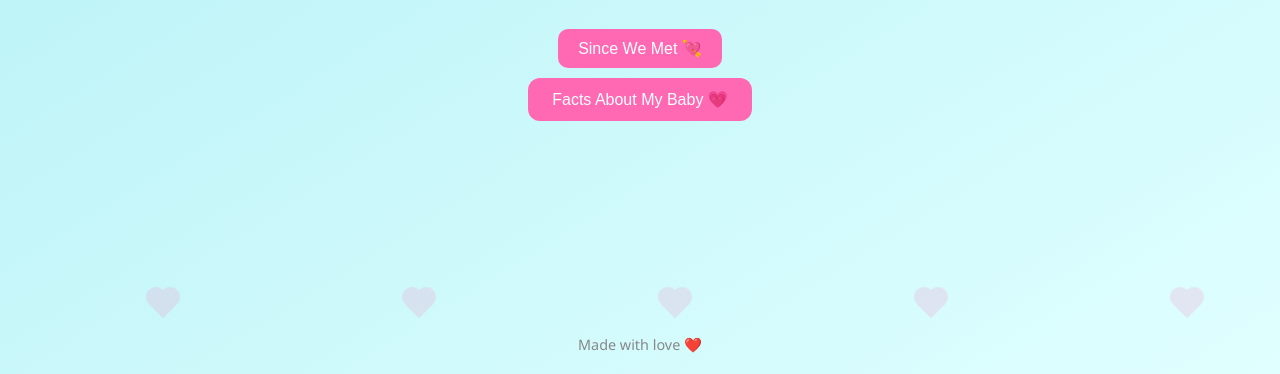
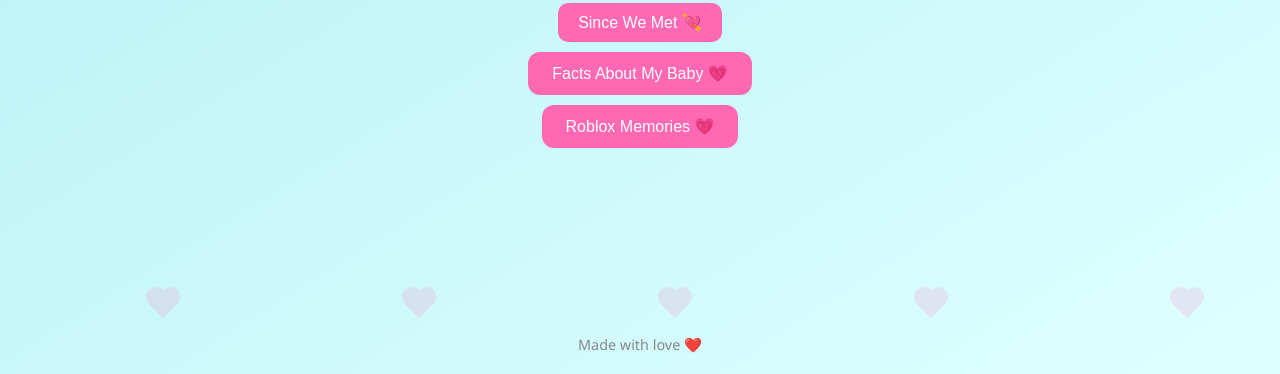
Before and after one commit to coinneachmac5-cloud/Website-For-Selina, a plain HTML site: page index.html in a window 1280 px wide. Shown: the part 426-800 px from the top of the page. Drawn offline with Linux system fonts and the light colour scheme.

Commit message:
Update index.html

```diff
--- a/index.html
+++ b/index.html
@@ -123,6 +123,12 @@
   </button>
 </a>
 
+<a href="roblox-memory-gallery.html">
+  <button style="padding: 12px 24px; font-size: 1rem; border-radius: 12px; background-color: #ff69b4; color: white; border: none; cursor: pointer; margin-top: 10px;">
+  Roblox Memories 💗
+</button>
+</a>
+
   <footer>Made with love ❤️</footer>
 </body>
 </html>
```
